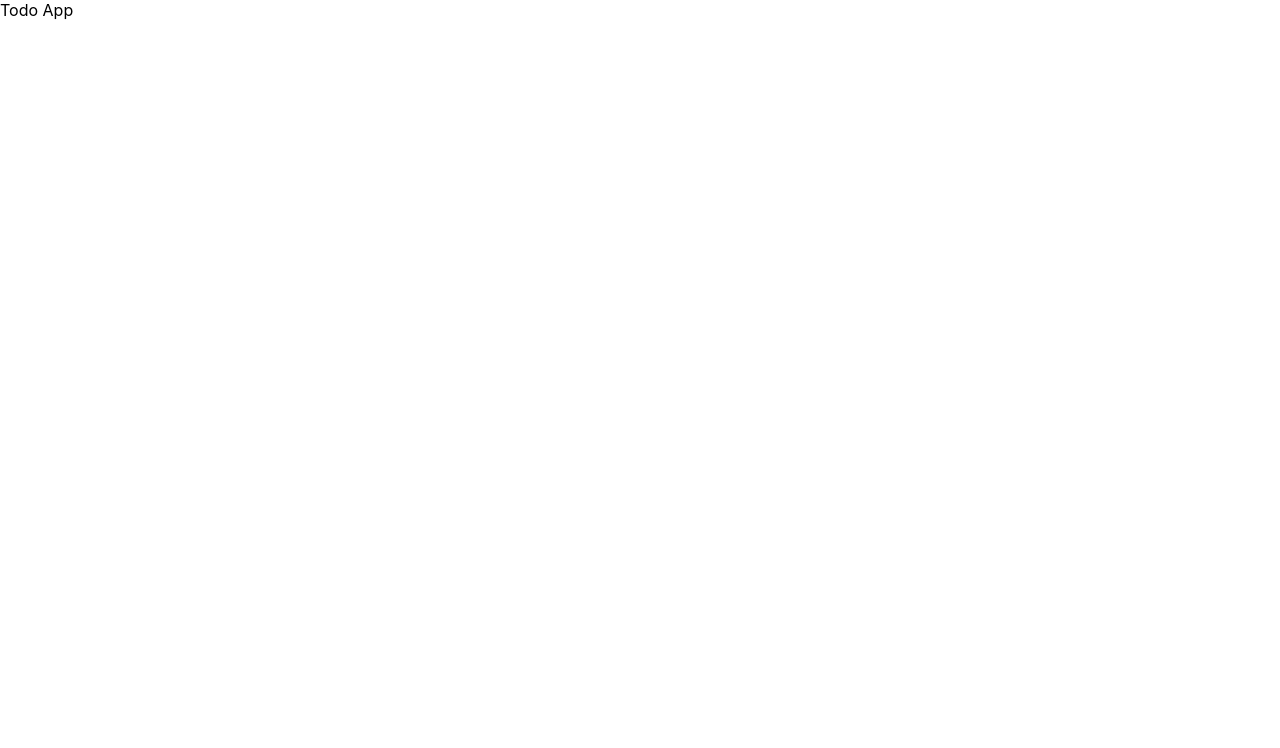
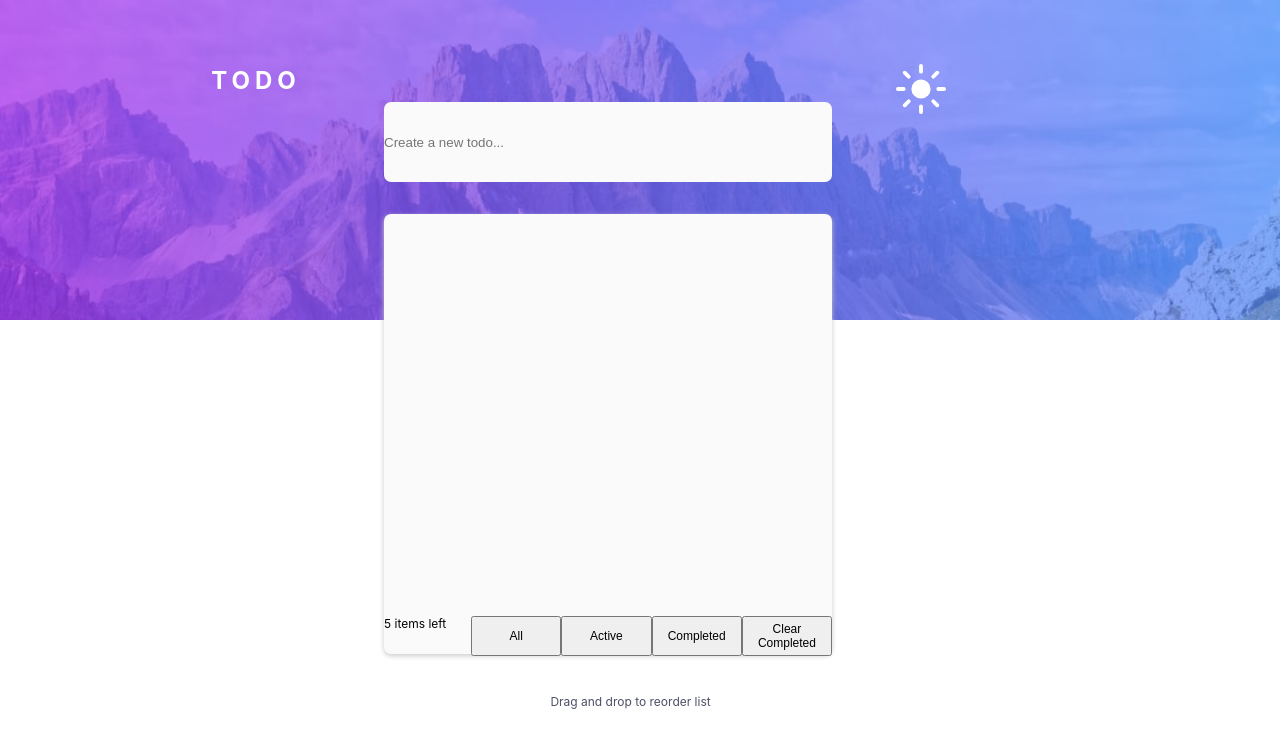
Before and after one commit to RohanSangle/todo_app, a React (Create React App) app: page / in a window 1280 px wide. Shown: the top 748 px of the page. Built offline with nearby package versions, Linux system fonts and the light colour scheme.

Commit message:
Add, delete Note functionality implemented

```diff
--- /dev/null
+++ b/src/App.css
@@ -0,0 +1,73 @@
+.main{
+  padding: 0;
+  margin: 0;
+  width: 100%;
+  height: 100%;
+  position: absolute;
+}
+
+#light {
+  background-color: white;
+}
+
+#dark {
+  background-color: hsl(235, 21%, 11%);
+}
+
+.title{
+  position: absolute;
+  height: 20%;
+  width: 40%;
+  display: flex;
+  justify-content: center;
+  align-items: center;
+  letter-spacing: 5px;
+  color: white;
+}
+.themeSwitch{
+  position: absolute;
+  margin-left: 10%;
+  margin-top: 10%;
+  display: flex;
+  justify-content: center;
+  align-items: center;
+  width: 5%;
+  height: 5%;
+  background: no-repeat;
+  background-size: cover;
+  background-position: center;
+  padding: 5%;
+  /* border: 0; */
+}
+
+.trial{
+  position: absolute;
+  background: url("./images/icon-sun.svg") no-repeat;
+  background-size: cover;
+  background-position: center;
+  height: 50px;
+  width: 50px;
+  /* padding: 5%; */
+  margin-top: 5%;
+  margin-left: 70%;
+}
+
+
+.bgHeader{
+  position: absolute;
+  width: 100%;
+  height: 40%;
+}
+
+.end{
+  position: absolute;
+  margin-left: 43%;
+  margin-top: 3%;
+  color: hsl(233, 14%, 35%);
+  font-size: 12px;
+  font-weight: 400;
+  /* justify-content: center; */
+  /* align-items: center; */
+  width: 50%;
+  height: 5%;
+}
--- a/src/App.js
+++ b/src/App.js
@@ -1,10 +1,64 @@
-import React from 'react'
+import React,{useState, createContext} from 'react'
+import './App.css'
+
+import Card from './components/card/Card.jsx'
+import CreateNote from './components/createNote/CreateNote.jsx'
+import Note from './components/notes/Note.jsx'
+
+import bgLight from './images/bg-desktop-light.jpg';
+import bgDark from './images/bg-desktop-dark.jpg';
+// import sun from './images/icon-sun.svg';
+// import moon from './images/icon-moon.svg';
+
+export const ThemeContext = createContext(null);
 
 function App() {
+
+  const [theme, setTheme] = useState('light');
+  const [notes, setNotes] = useState([]);
+
+  const toggleTheme = () => {
+    setTheme(theme === 'light' ? 'dark' : 'light');
+  }
+
+  const addNote = (newNote) => {
+    setNotes(prevNotes => {
+      return [...prevNotes, newNote];
+    })
+  }
+
+  const deleteNote = (id) => {
+    setNotes(prevNotes=>{
+      return prevNotes.filter((noteItem, index) => {
+        return index !== id;
+      })
+    })
+  }
+
   return (
-    <div>
-      Todo App
-    </div>
+    <ThemeContext.Provider value={{theme, toggleTheme}}>
+      <div className='main' id={theme}>
+        <img className='bgHeader' src={theme === 'light' ? bgLight : bgDark} alt=''/>
+        <h2 className='title'>TODO</h2>
+        <article className='trial' onClick={toggleTheme}></article>
+        {/* <img className='themeSwitch' onClick={toggleTheme} src={theme === 'light' ? sun : moon} alt=''/> */}
+
+        <CreateNote onAdd={addNote}/>
+        <Card/>
+        {notes.map((noteItem, index)=>{
+          return (
+          <Note
+            key={index}
+            id={index}
+            content={noteItem}
+            onDelete={deleteNote}
+          />)
+        })}
+
+        <p className='end'>Drag and drop to reorder list</p>
+
+      </div>
+    </ThemeContext.Provider>
   )
 }
 
--- /dev/null
+++ b/src/components/card/Card.jsx
@@ -0,0 +1,25 @@
+import React from 'react'
+import './card.css'
+
+const Card = () => {
+  return (
+    <>
+        <div className='noteList'>
+
+        </div>
+        {/* <hr className='lastline'></hr> */}
+        <div className='footer'>
+
+            <p>5 items left</p>
+
+            <button>All</button>
+            <button>Active</button>
+            <button>Completed</button>
+
+            <button>Clear Completed</button>
+        </div>
+    </>
+  )
+}
+
+export default Card
--- /dev/null
+++ b/src/components/card/card.css
@@ -0,0 +1,40 @@
+.noteList{
+    position: relative;
+    background-color: hsl(0, 0%, 98%);
+    border-radius: 7px;
+    box-shadow: 0 2px 5px #ccc;
+    height: 55%;
+    width: 35%;
+    margin-top: 2.5%;
+    margin-left: 30%;
+}
+
+.lastline{
+    position: relative;
+    width: 35%;
+    height: 1%;
+    margin-left: 30%;
+    /* margin-top: 3%; */
+}
+
+.footer{
+    position: relative;
+    display: flex;
+    flex-direction: row;
+    width: 35%;
+    height: 5%;
+    margin-left: 30%;
+    margin-top: -3%;
+    justify-content: center;
+    align-items: center;
+
+    >p{
+        font-size: 12px;
+        font-weight: 400;
+    }
+    >button{
+        font-size: 12px;
+        font-weight: 400;
+    }
+
+}
--- /dev/null
+++ b/src/components/createNote/CreateNote.jsx
@@ -0,0 +1,28 @@
+import React, { useState } from 'react'
+import './createNote.css'
+
+const CreateNote = ({onAdd}) => {
+
+  const [note, setNote] = useState("");
+
+  const handleEnter = (e)=>{
+    if(e.key === "Enter"){
+      onAdd(note);
+      setNote("");
+      // e.preventDefault();
+    }
+  }
+
+  return (
+    <div className='createNote'>
+        <input
+          value={note}
+          placeholder='Create a new todo...'
+          onChange={(e)=>setNote(e.target.value)}
+          onKeyDown={handleEnter}
+        />
+    </div>
+  )
+}
+
+export default CreateNote
--- /dev/null
+++ b/src/components/createNote/createNote.css
@@ -0,0 +1,13 @@
+.createNote{
+    position: relative;
+    height: 10%;
+    width: 35%;
+    margin-top: 8%;
+    margin-left: 30%;
+
+    >input{
+        border-radius: 7px;
+        background-color: hsl(0, 0%, 98%);
+        border: 0;
+    }
+}
--- /dev/null
+++ b/src/components/notes/Note.jsx
@@ -0,0 +1,19 @@
+import React from 'react'
+import './notes.css'
+
+const Note = (props) => {
+
+    function handleClick() {
+        props.onDelete(props.id);
+    }
+
+    return (
+        <div className='standardNote'>
+            <p>{props.content}</p>
+            <button onClick={handleClick}>X</button>
+            {console.log(props.content)}
+        </div>
+    )
+}
+
+export default Note
--- /dev/null
+++ b/src/components/notes/notes.css
@@ -0,0 +1,16 @@
+.standardNote{
+    position: relative;
+    width: 35%;
+    height: 10%;
+    top: -53%;
+    margin-left: 30%;
+    display: flex;
+    flex-direction: row;
+
+    >p{
+        color: black;
+        /* width: 100%;
+        height: 100%; */
+    }
+
+}
```
